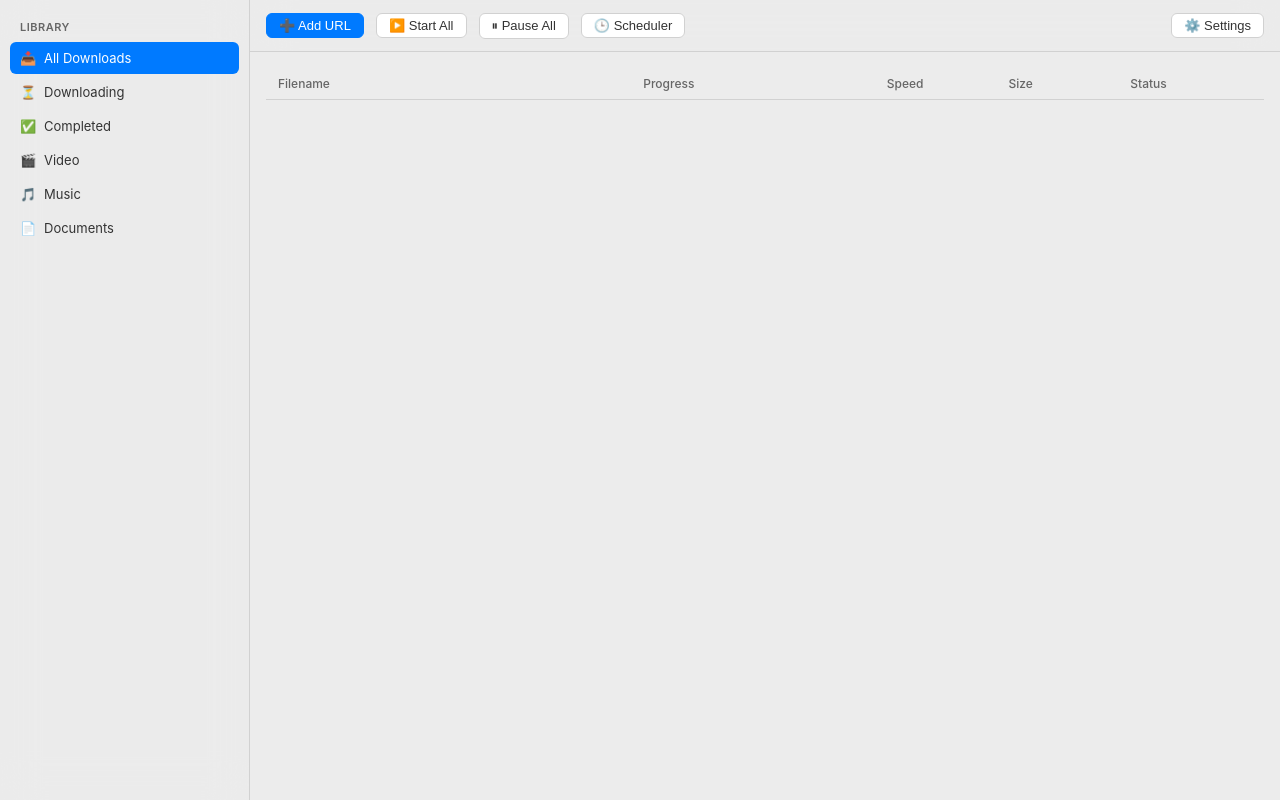
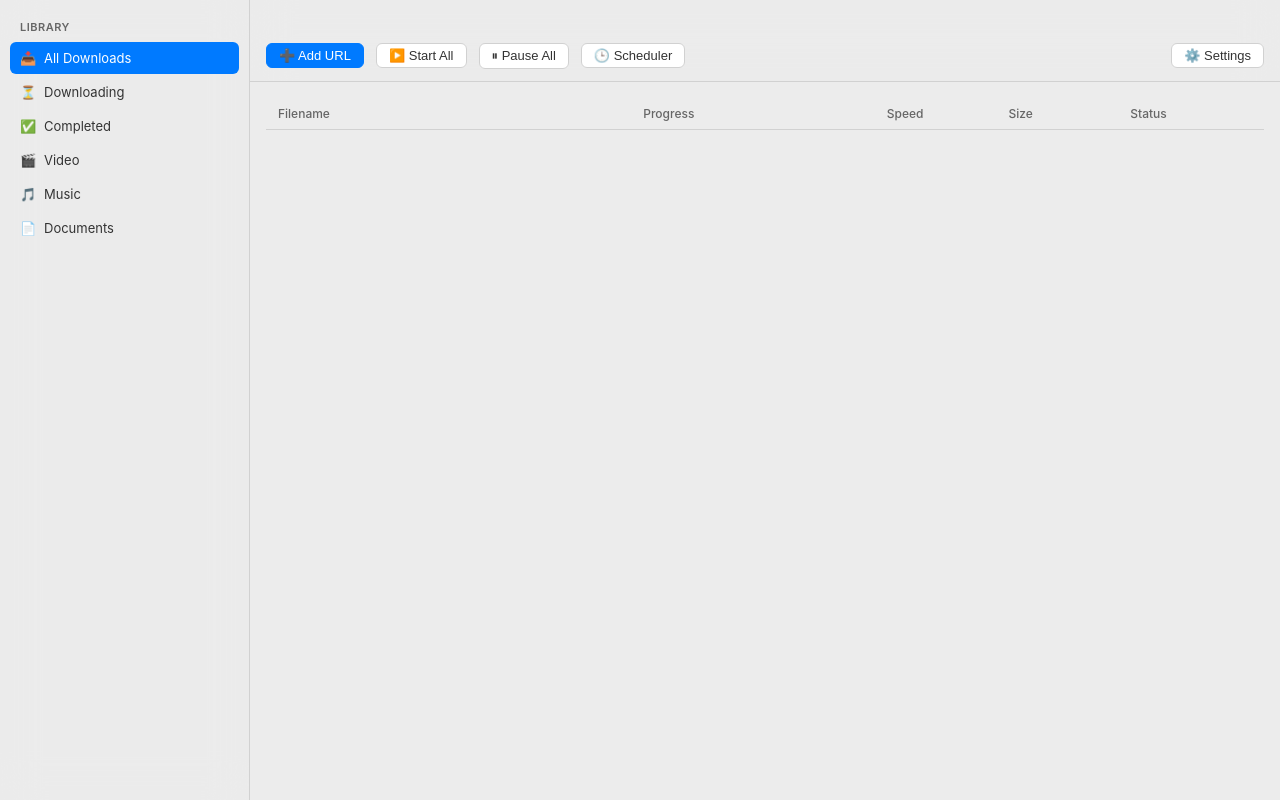
Before and after one commit to batu3384/falcon-dm, a React (Vite) app: page / in a window 1280 px wide. Built offline with nearby package versions, Linux system fonts and the light colour scheme.

Commit message:
feat: premium macos polish with frameless window and animations

```diff
--- a/src-tauri/tauri.conf.json
+++ b/src-tauri/tauri.conf.json
@@ -16,7 +16,10 @@
         "width": 1100,
         "height": 700,
         "minWidth": 800,
-        "minHeight": 500
+        "minHeight": 500,
+        "transparent": true,
+        "titleBarStyle": "Overlay",
+        "hiddenTitle": true
       }
     ],
     "security": {
--- a/src/App.css
+++ b/src/App.css
@@ -40,7 +40,8 @@
 }
 
 body, html {
-  font-family: var(--font-family);
+  font-family: -apple-system, BlinkMacSystemFont, "SF Pro", "Inter", sans-serif;
+  -webkit-font-smoothing: antialiased;
   background-color: var(--app-bg);
   color: var(--text-color);
   height: 100vh;
@@ -86,6 +87,7 @@ body, html {
   cursor: default;
   margin-bottom: 2px;
   font-size: 13px;
+  transition: all 0.2s cubic-bezier(0.25, 0.46, 0.45, 0.94);
 }
 
 .sidebar-item:hover {
@@ -116,14 +118,14 @@ body, html {
 
 /* Toolbar */
 .toolbar {
-  height: 52px;
+  height: 82px;
   background-color: var(--toolbar-bg);
   border-bottom: 1px solid var(--border-color);
   backdrop-filter: blur(20px);
   -webkit-backdrop-filter: blur(20px);
   display: flex;
   align-items: center;
-  padding: 0 16px;
+  padding: 30px 16px 0 16px;
   gap: 12px;
 }
 
@@ -139,6 +141,7 @@ body, html {
   align-items: center;
   gap: 6px;
   background-color: var(--item-bg);
+  transition: all 0.2s cubic-bezier(0.25, 0.46, 0.45, 0.94);
 }
 
 .toolbar-btn:hover {
@@ -147,6 +150,7 @@ body, html {
 
 .toolbar-btn:active {
   background-color: var(--border-color);
+  transform: scale(0.97);
 }
 
 .toolbar-btn.primary {
@@ -193,6 +197,7 @@ body, html {
   border: 1px solid var(--item-border);
   border-radius: 8px;
   font-size: 13px;
+  transition: all 0.2s cubic-bezier(0.25, 0.46, 0.45, 0.94);
 }
 
 .download-item:hover {
@@ -251,6 +256,11 @@ body, html {
   z-index: 100;
 }
 
+@keyframes modalPop {
+  0% { opacity: 0; transform: scale(0.95); }
+  100% { opacity: 1; transform: scale(1); }
+}
+
 .modal-content {
   width: 400px;
   background-color: var(--modal-bg);
@@ -260,6 +270,7 @@ body, html {
   padding: 24px;
   display: flex;
   flex-direction: column;
+  animation: modalPop 0.3s cubic-bezier(0.25, 0.46, 0.45, 0.94);
 }
 
 .modal-title {
@@ -299,6 +310,11 @@ body, html {
   border: 1px solid var(--border-color);
   background-color: var(--item-bg);
   color: var(--text-color);
+  transition: all 0.2s cubic-bezier(0.25, 0.46, 0.45, 0.94);
+}
+
+.modal-btn:active {
+  transform: scale(0.97);
 }
 
 .modal-btn:hover {
@@ -314,3 +330,19 @@ body, html {
 .modal-btn.primary:hover {
   opacity: 0.9;
 }
+
+::-webkit-scrollbar {
+  width: 8px;
+  height: 8px;
+}
+::-webkit-scrollbar-track {
+  background: transparent;
+}
+::-webkit-scrollbar-thumb {
+  background: rgba(128, 128, 128, 0);
+  border-radius: 4px;
+  transition: background 0.2s;
+}
+*:hover::-webkit-scrollbar-thumb {
+  background: rgba(128, 128, 128, 0.5);
+}
--- a/src/components/Toolbar.tsx
+++ b/src/components/Toolbar.tsx
@@ -12,7 +12,7 @@ export default function Toolbar({ onAddClick }: ToolbarProps) {
 
   return (
     <>
-      <div className="toolbar">
+      <div className="toolbar" data-tauri-drag-region>
         <button className="toolbar-btn primary" onClick={onAddClick}>
           ➕ Add URL
         </button>
```
Also changed, not shown: .superpowers/sdd/implementation_plan/progress.md, .superpowers/sdd/implementation_plan/task-10-report.md (added), .superpowers/sdd/implementation_plan/task-11-brief.md (added).
